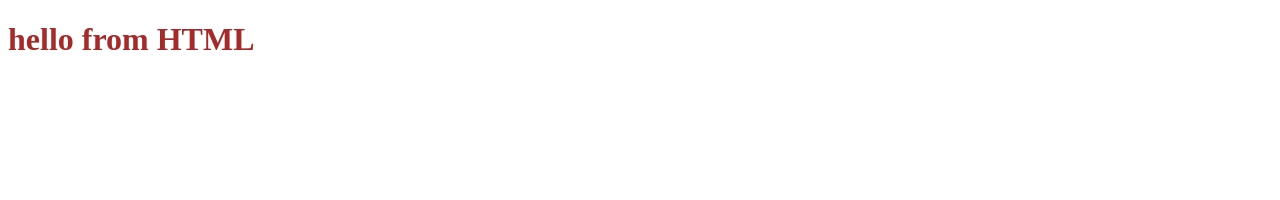
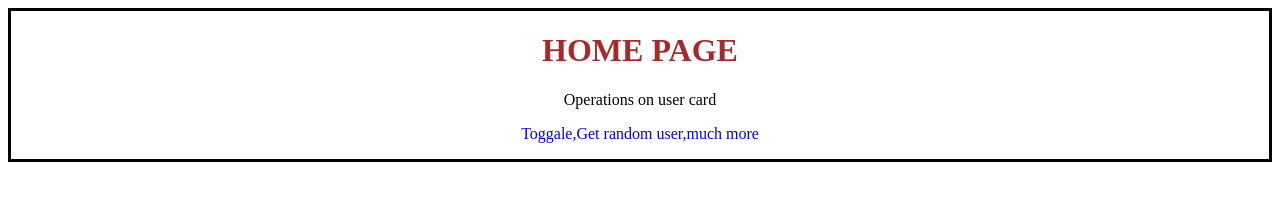
Before and after one commit to garikapatithrivarshitha-ops/autosuggest, a website: page frontend/index.html in a window 1280 px wide. Drawn offline with Linux system fonts and the light colour scheme.

Commit message:
home page changes

```diff
--- a/frontend/index.css
+++ b/frontend/index.css
@@ -1,3 +1,14 @@
-h1{
+h1 {
     color: brown;
 }
+
+#Home-title {
+    text-align: center;
+    border: 3px solid black;
+}
+#p2{
+    color: blue;
+}
+#Home-title:hover{
+    background-color: bisque;
+}
--- a/frontend/index.html
+++ b/frontend/index.html
@@ -7,7 +7,11 @@
     <link rel="stylesheet" href="index.css">
 </head>
 <body>
-    <h1> hello from HTML</h1>
+    <div id = "Home-title">
+    <h1>HOME PAGE</h1>
+    <p id="p1">Operations on user card</p>
+    <p id="p2">Toggale,Get random user,much more</p>
     <script src="index.js"></script>
+</div>
 </body>
 </html>
```
